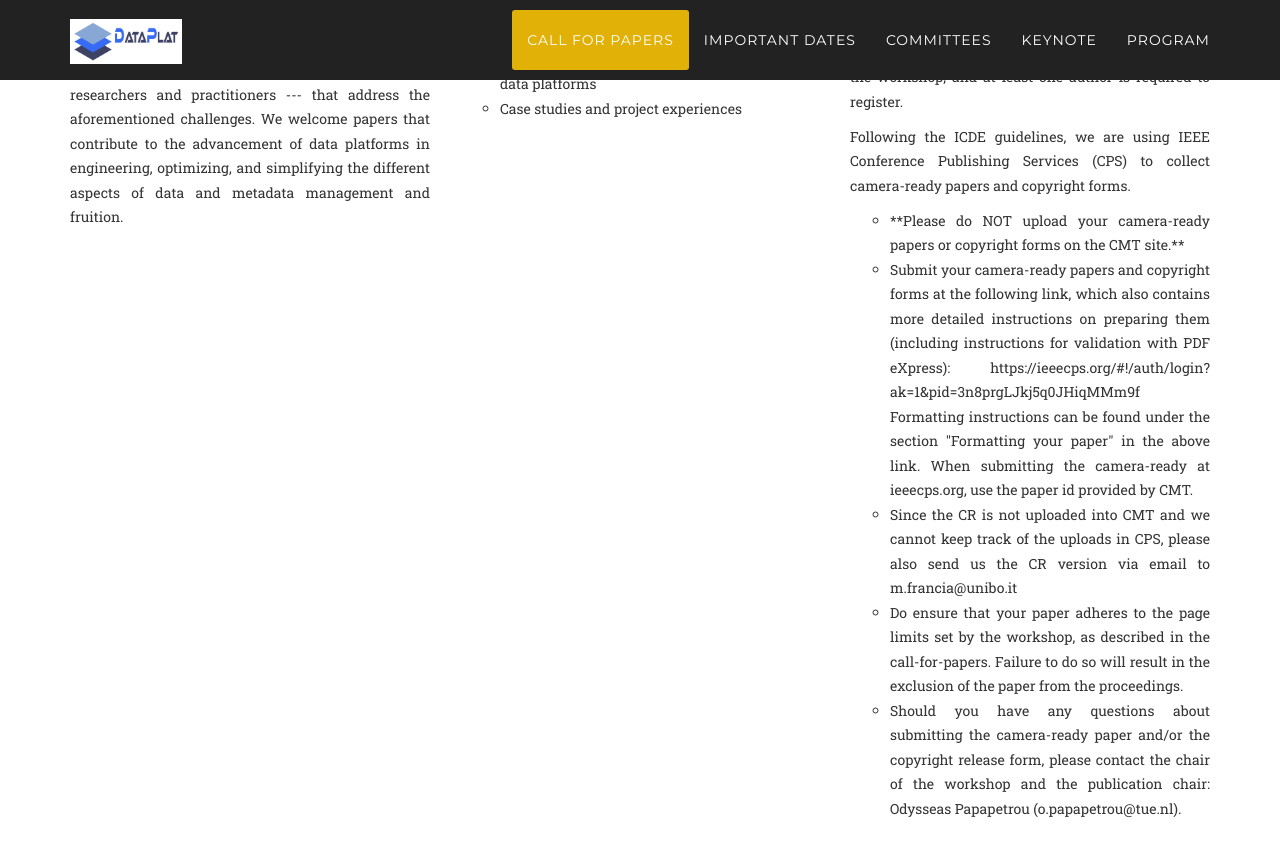
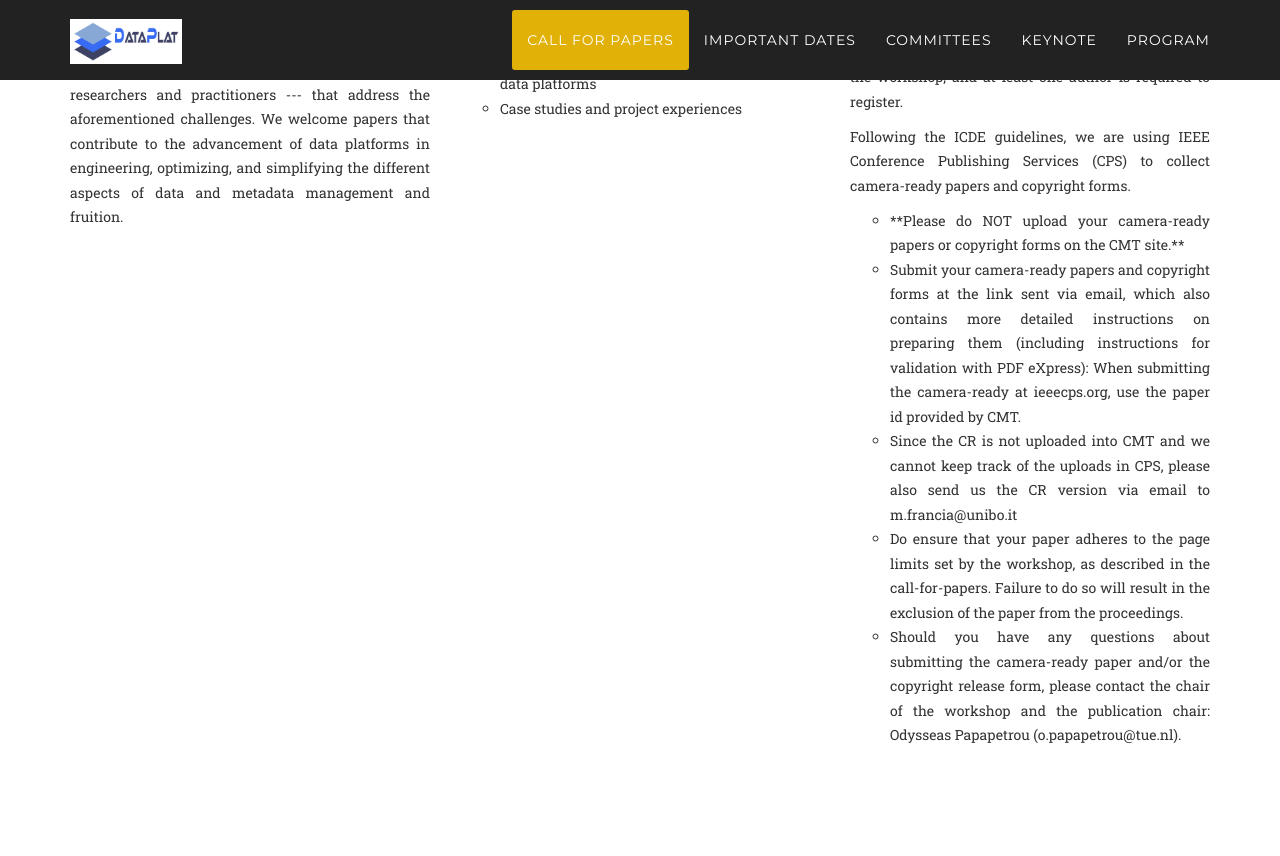
Before and after one commit to big-unibo/dataplat2024, a Jekyll site: the page built from index.html, in a window 1280 px wide and 900 px high, scrolled down 1901 px. Shown: the top 856 px of the window. Built offline with Jekyll 4.4.1, drawn with Linux system fonts in a browser that asks for light colours; some web fonts are replaced.

Commit message:
add cr instructions

```diff
--- a/_includes/cfp.html
+++ b/_includes/cfp.html
@@ -88,10 +88,11 @@
                     <p>
                         Following the ICDE guidelines, we are using IEEE Conference Publishing Services (CPS) to collect camera-ready papers and copyright forms.
                         <ul>
-                            <li>**Please do NOT upload your camera-ready papers or copyright forms on the CMT site.**</li>
-                            <li>Submit your camera-ready papers and copyright forms at the following link, which also contains more detailed instructions on preparing them (including instructions for validation with PDF eXpress):
-                                https://ieeecps.org/#!/auth/login?ak=1&pid=3n8prgLJkj5q0JHiqMMm9f
-                                Formatting instructions can be found under the section "Formatting your paper" in the above link.
+                            <li>
+                                **Please do NOT upload your camera-ready papers or copyright forms on the CMT site.**
+                            </li>
+                            <li>
+                                Submit your camera-ready papers and copyright forms at the link sent via email, which also contains more detailed instructions on preparing them (including instructions for validation with PDF eXpress):
                                 When submitting the camera-ready at ieeecps.org, use the paper id provided by CMT.
                             </li>
                             <li>
```
